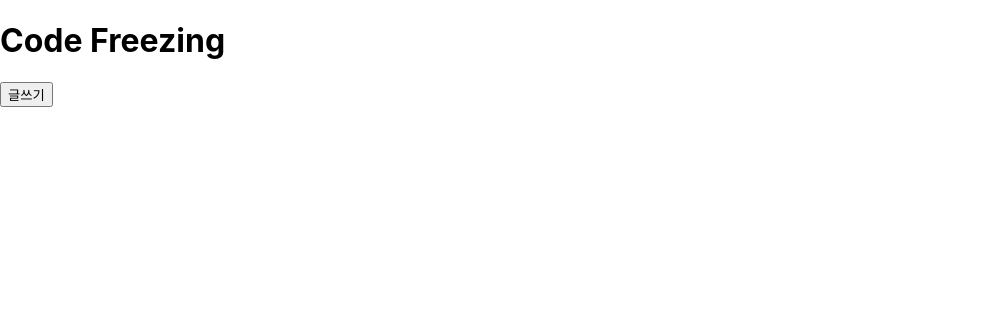
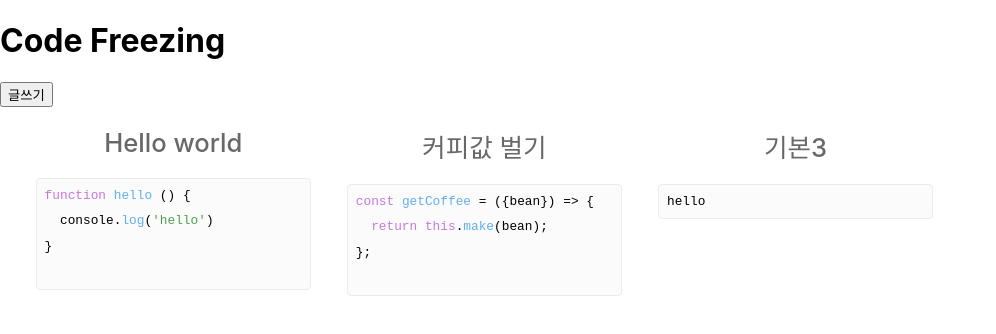
Before and after one commit to hyeongyuan/codefreezing, a Next.js app in the folder client/: page / in a window 1280 px wide. Shown: the top 334 px of the page, without its empty margins (0-996 px from the left). Built offline with nearby package versions, Linux system fonts and the light colour scheme.

Commit message:
feat: Add CodeViewer component and samples

```diff
--- a/client/pages/index.tsx
+++ b/client/pages/index.tsx
@@ -1,4 +1,30 @@
 import { useRouter } from 'next/router'
+import styled from '@emotion/styled'
+import Post from '@src/components/home/Post'
+
+const items = [
+  {
+    id: '1',
+    title: 'Hello world',
+    content: `function hello () {
+  console.log('hello')
+}
+    `,
+  },
+  {
+    id: '2',
+    title: '커피값 벌기',
+    content: `const getCoffee = ({bean}) => {
+  return this.make(bean);
+};
+    `,
+  },
+  {
+    id: '3',
+    title: '기본3',
+    content: `hello`,
+  },
+]
 
 export default function HomePage() {
   const router = useRouter()
@@ -9,8 +35,19 @@ export default function HomePage() {
   return (
     <div>
       <h1>Code Freezing</h1>
-
       <button onClick={onFreezingCode}>글쓰기</button>
+      <ListContainer>
+        {items.map(({ id, title, content }) => (
+          <Post id={id} title={title} content={content} />
+        ))}
+      </ListContainer>
     </div>
   )
 }
+
+const ListContainer = styled.div`
+  display: grid;
+  grid-template-columns: repeat(auto-fill, minmax(240px, 1fr));
+  gap: 16px;
+  padding: 0 2%;
+`
--- /dev/null
+++ b/client/src/components/CodeViewer.tsx
@@ -0,0 +1,49 @@
+import { useEffect } from 'react'
+import Prism from 'prismjs'
+import { CodeMode } from '@src/types'
+import styled from '@emotion/styled'
+
+interface CodeViewerProps {
+  language: CodeMode
+  content: string
+}
+
+export default function CodeViewer({ language, content }: CodeViewerProps) {
+  useEffect(() => {
+    Prism.highlightAll()
+  }, [language, content])
+  return (
+    <Container>
+      <pre
+        style={{
+          padding: '4px 8px',
+          border: '1px solid #ebebeb',
+          background: '#fbfbfb',
+          borderRadius: 4,
+          lineHeight: '1.6rem',
+          marginTop: 0,
+          marginBottom: '1em',
+        }}
+      >
+        <code className={`language-${language}`} style={{ fontSize: '0.8rem' }}>
+          {content}
+        </code>
+      </pre>
+    </Container>
+  )
+}
+
+const Container = styled.div`
+  .token.keyword {
+    color: #c678dd;
+  }
+  .token.function {
+    color: #61afef;
+  }
+  .token.string {
+    color: #50a14f;
+  }
+  .token.number {
+    color: #986801;
+  }
+`
--- /dev/null
+++ b/client/src/components/home/Post.tsx
@@ -0,0 +1,36 @@
+import styled from '@emotion/styled'
+import dynamic from 'next/dynamic'
+
+const CodeViewer = dynamic(() => import('@src/components/CodeViewer'), {
+  ssr: false,
+})
+
+interface PostProps {
+  id: string
+  title: string
+  content: string
+}
+
+function Post({ id, title, content }: PostProps) {
+  return (
+    <Container>
+      <Title>{title}</Title>
+      <CodeViewer key={id} language="javascript" content={content} />
+    </Container>
+  )
+}
+
+export default Post
+
+const Container = styled.div`
+  display: flex;
+  flex-direction: column;
+  padding: 20px 10px;
+`
+const Title = styled.p`
+  color: rgb(104, 104, 104);
+  text-align: center;
+  padding-bottom: 20px;
+  font-size: 1.6rem;
+  font-weight: 500;
+`
--- a/client/styles/globals.css
+++ b/client/styles/globals.css
@@ -14,3 +14,8 @@ a {
 * {
   box-sizing: border-box;
 }
+
+p {
+  margin-top: 0;
+  margin-bottom: 0;
+}
```
